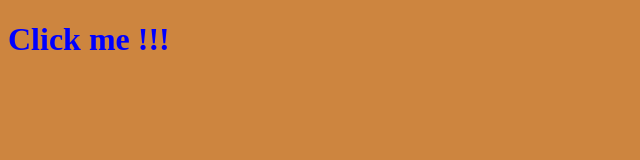
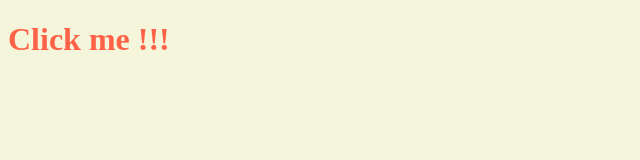
Before and after one commit to YoungHaKim7/JavaScript_vanilla, a plain HTML site: page index.html in a window 1280 px wide. Both pictures are taken after a click on the element "Click me !!!". Shown: the whole page, without its empty margins (0-640 px from the left). Drawn offline with Linux system fonts and the light colour scheme.

Commit message:
3.7 CSS in Javascript part Two

```diff
--- a/app.js
+++ b/app.js
@@ -1,16 +1,12 @@
 const h1 = document.querySelector("div.hello:first-child h1");
 
 function handleTitleClick(){
-    const currentColor = h1.style.color;
-    let newColor;
-    if(currentColor === "blue"){
-        newColor = "tomato";
-    }else{
-        newColor = "blue";
+    const clickedClass = "clicked";
+    if(h1.className === clickedClass){
+        h1.className = "";
+    } else {
+        h1.className = clickedClass;
     }
-    h1.style.color = newColor;
 }
 
-
-
 h1.addEventListener("click",handleTitleClick);
--- a/style.css
+++ b/style.css
@@ -1,7 +1,12 @@
 body {
-  background-color: peru;
+  background-color: beige;
 }
 
 h1 {
-  color: white;
+  color: cornflowerblue;
+  transition: color 0.5s ease-in-out;
 }
+
+.clicked {
+  color: tomato;
+}
```
